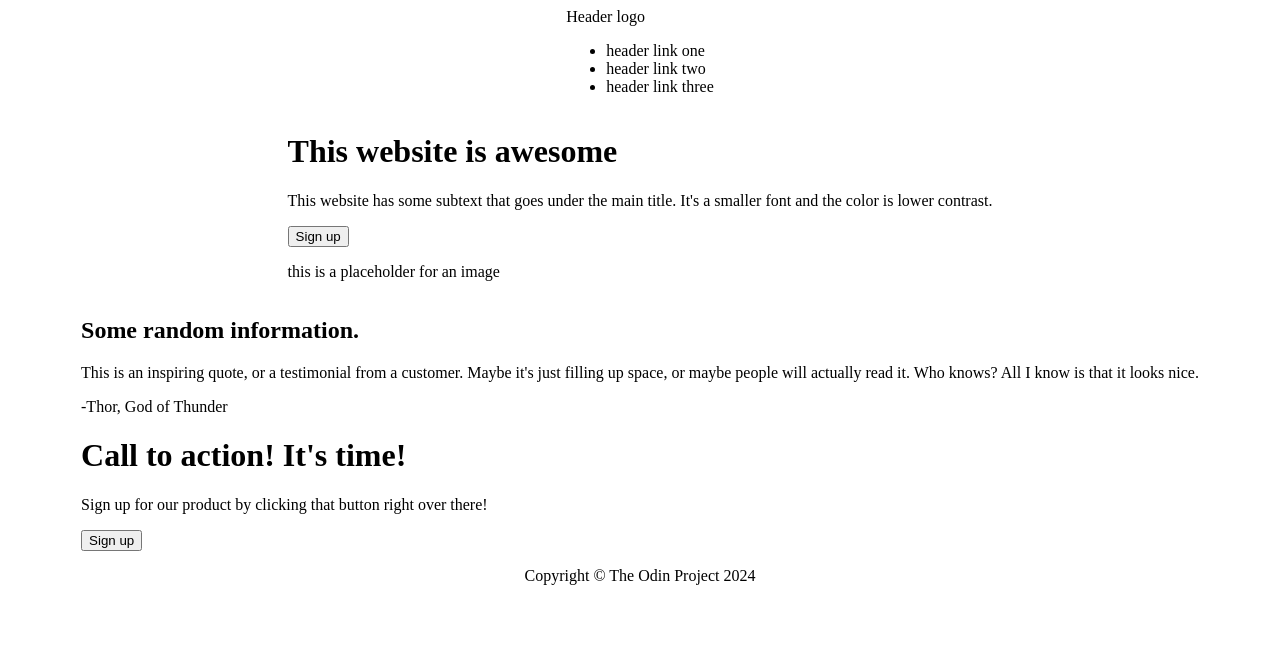
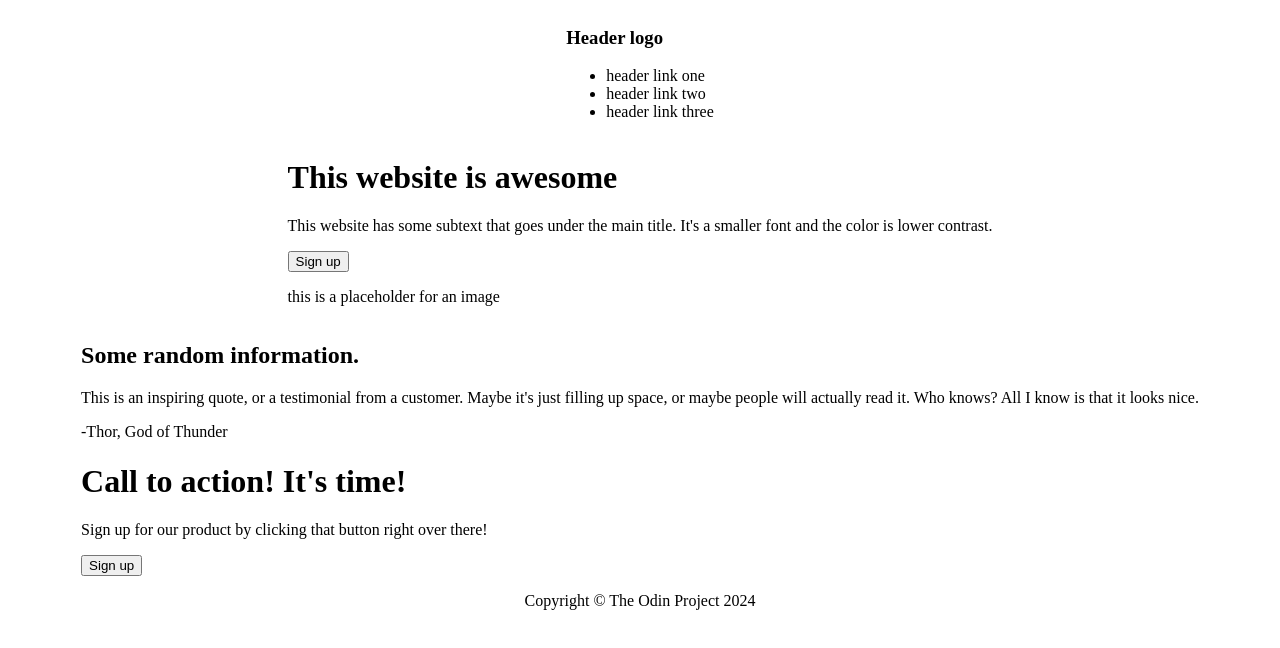
Before and after one commit to jc-cole/odin-landing-page, a plain HTML site: page index.html in a window 1280 px wide. Drawn offline with Linux system fonts and the light colour scheme.

Commit message:
change header logo to h3 tag

```diff
--- a/index.html
+++ b/index.html
@@ -7,7 +7,7 @@
     </head>
     <body>
         <div class="header">
-            <div class="logo">Header logo</div>
+            <h3>Header logo</h3>
             <ul class="right-links">
                 <li><a>header link one</a></li>
                 <li><a>header link two</a></li>
```
